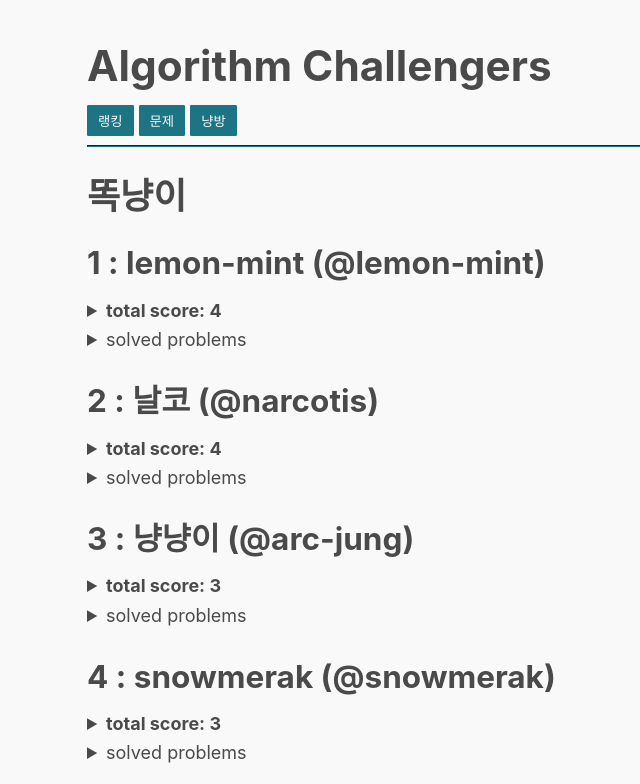
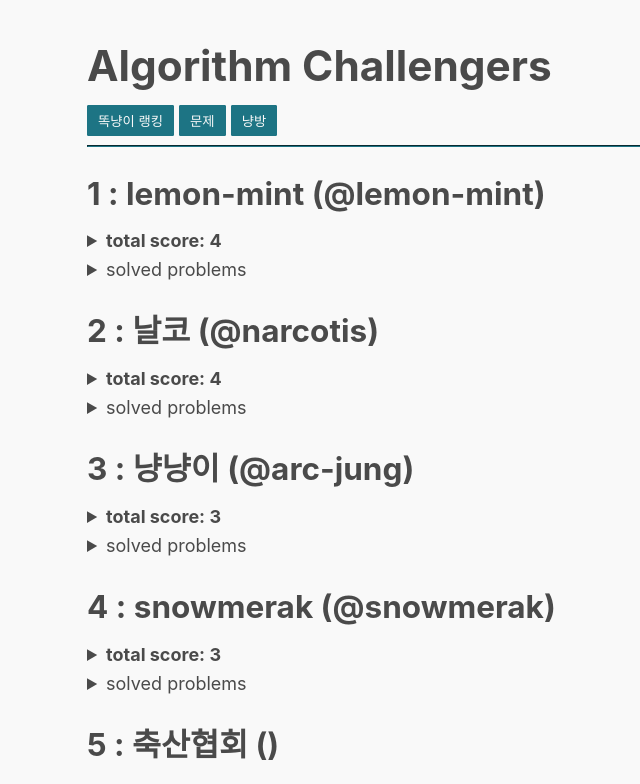
Before and after one commit to algorithm-challengers/algorithm-challengers.github.io, a Svelte app: page / in a window 1280 px wide. Shown: the top 784 px of the page, without its empty margins (211-851 px from the left). Built offline with nearby package versions, Linux system fonts and the light colour scheme.

Commit message:
remove sub header and fix button typo

```diff
--- a/src/App.svelte
+++ b/src/App.svelte
@@ -14,13 +14,12 @@
 
 <main>
 	<h1>Algorithm Challengers</h1>
-	<button on:click={setTap(0)}>랭킹</button>
-	<button on:click={setTap(1)}>문제</button>
-	<button on:click={setTap(2)}>냥방</button>
+	<button type="button" on:click={setTap(0)}>똑냥이 랭킹</button>
+	<button type="button" on:click={setTap(1)}>문제</button>
+	<button type="button" on:click={setTap(2)}>냥방</button>
 	<hr />
 
 	{#if tap == 0}
-		<h2>똑냥이</h2>
 		{#each users as user, i}
 			<h3>{i+1} : {user.name} ({user.contact})</h3>
 			<details>
@@ -47,7 +46,6 @@
 	{/if}
 
 	{#if tap == 1}
-		<h2>problems</h2>
 		{#each problems as problem}
 			<h3>{problem.date}</h3>
 			<details>
@@ -66,7 +64,6 @@
 	{/if}
 
 	{#if tap == 2}
-		<h2>냥방</h2>
 		<p>[대충 냥냥이가 쓸 소개말]</p>
 		<a href="https://open.kakao.com/o/gbCkR4zd">카카오톡 오픈톡 링크</a>
 	{/if}
```
